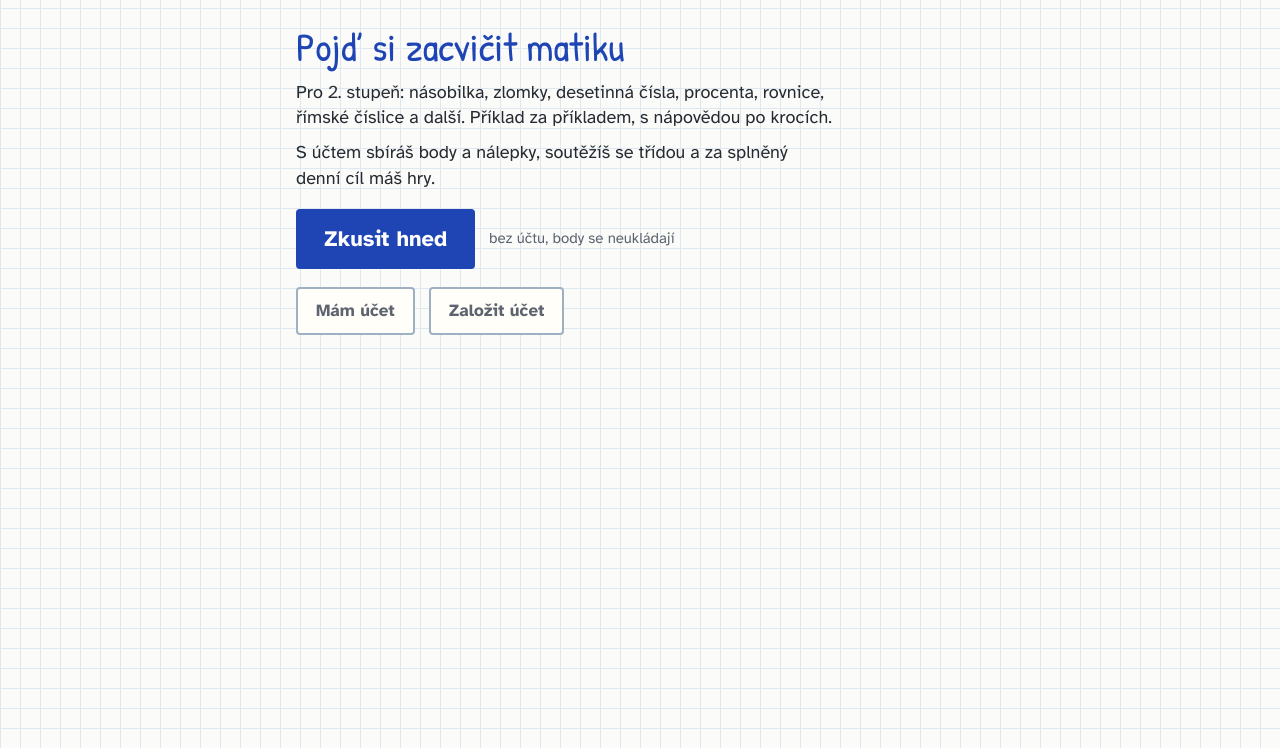
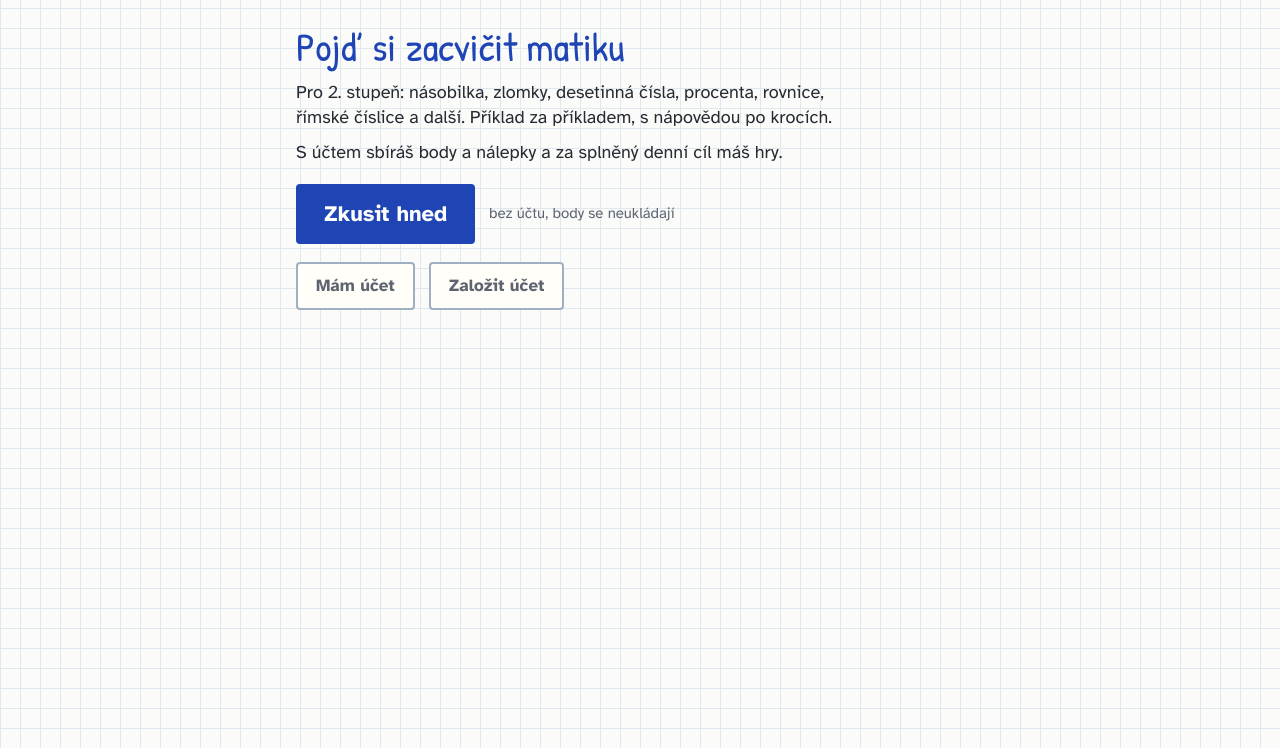
Before and after one commit to hb007/matika, a PHP site: page / in a window 1280 px wide. Shown: the part 52-800 px from the top of the page. Run offline with PHP 8.4, Linux system fonts and the light colour scheme.

Commit message:
Žebříček ve Výsledcích dočasně vypnutý
Děti nemají mezi sebou soutěžit. Přepínač BOARD v lib/db.php: server
žebříček ani karty ostatních dětí neposílá, Výsledky ho neukazují a
úvod i návod u registrace o soutěžení nemluví.

Co-Authored-By: Claude Opus 5.5 <noreply@anthropic.com>
Claude-Session: https://claude.ai/code/session_011GrfrsrAztF4ZXZCFocRmw

```diff
--- a/api.php
+++ b/api.php
@@ -132,7 +132,7 @@ function state(string $today, string $slug = ''): array
     $users[] = guest_state($today);
     $page = $slug !== '' ? user_by_slug(db(), $slug) : null;
     return ['modules' => MODULES, 'difficulties' => DIFFICULTIES, 'goal' => GOAL, 'stickers' => STICKERS,
-            'colors' => array_map(fn($c) => $c['name'], COLORS), 'pin' => ['min' => PIN_MIN, 'max' => PIN_MAX],
+            'colors' => array_map(fn($c) => $c['name'], COLORS), 'pin' => ['min' => PIN_MIN, 'max' => PIN_MAX], 'board' => BOARD,
             'users' => $users, 'page' => $page ? $page + ['logged' => isset($logged[$page['id']])] : null];
 }
 
@@ -317,7 +317,7 @@ try {
             $uid = require_uid($in);
             $me = user_rows(db(), [$uid])[0];
             out(['users' => state($today)['users'], 'stats' => user_stats(db(), $uid, $today),
-                 'board' => ['all' => leaderboard(db(), $today, null),
+                 'board' => !BOARD ? null : ['all' => leaderboard(db(), $today, null),
                              'class' => $me['class_id'] === null ? null : leaderboard(db(), $today, $me['class_id']),
                              'class_name' => $me['class_name']],
                  'invite' => class_invite(db(), $me['class_id'])]);
@@ -325,6 +325,9 @@ try {
         case 'card':
             // veřejná karta jiného dítěte (klepnutí v žebříčku)
             require_uid($in, true);
+            if (!BOARD) {
+                fail('Žebříček je vypnutý.', 404);
+            }
             $card = user_card(db(), (int) param($in, 'target'), $today);
             $card ? out($card) : fail('Takový účet tu není.', 404);
 
--- a/app.js
+++ b/app.js
@@ -207,7 +207,9 @@
         `<label class="swatch" data-color="${k}"><input type="radio" name="color" value="${k}"${i === 0 ? ' checked' : ''}><span></span>${esc(name)}</label>`).join('');
       html = '<h1>Nový účet</h1>'
         + '<div class="guide"><p><b>Co kdo uvidí</b></p><ul>'
-        + '<li><span aria-hidden="true">👀</span> <b>Ostatní děti s účtem:</b> tvoji přezdívku, barvu, třídu, body a nálepky.</li>'
+        + (state.board
+          ? '<li><span aria-hidden="true">👀</span> <b>Ostatní děti s účtem:</b> tvoji přezdívku, barvu, třídu, body a nálepky.</li>'
+          : '<li><span aria-hidden="true">👀</span> <b>Ostatní děti</b> tvoje body ani nálepky nevidí. Nikdo tu nesoutěží, cvičíš pro sebe.</li>')
         + '<li><span aria-hidden="true">🔒</span> <b>Jen ty</b> (a kdo je přihlášený na tvém telefonu): přihlašovací jméno, co ti jde a nejde a kolik času jsi v appce.</li>'
         + '<li><span aria-hidden="true">🧑‍🏫</span> <b>Správce appky</b> (učitel, rodič): všechno o tvém účtu kromě PINu.</li>'
         + '<li><span aria-hidden="true">🤫</span> <b>PIN nevidí nikdo</b>, ani správce. Nikomu ho neříkej. Když ho zapomeneš, správce ti nastaví nový.</li>'
@@ -753,7 +755,7 @@
       if (r.note) extra.push(esc(r.note));
       // bez účtu: po pár příkladech (a při splnění cíle) nabídnout účet, ať body nepropadnou
       if (isGuest() && (me.solved_today === 5 || me.solved_today === state.goal)) {
-        extra.push(`Máš ${me.today} bodů jen do zavření appky. <a class="link" href="./?ucet">Založ si účet</a> a body, nálepky i žebříček ti zůstanou.`);
+        extra.push(`Máš ${me.today} bodů jen do zavření appky. <a class="link" href="./?ucet">Založ si účet</a> a body${state.board ? ', nálepky i žebříček' : ' i nálepky'} ti zůstanou.`);
       }
       fb.innerHTML = `<div class="praise">${tick}<span class="hand">${pick(['Výborně!', 'Správně!', 'Přesně tak!', 'Paráda!', 'Trefa!', 'Super!'])}</span>`
         + `<span class="stamp">+${r.points + (r.bonus || 0)}</span></div>`
@@ -1290,10 +1292,14 @@
       ? `<p><b>Pozvi spolužáky${me.class_name ? ` do třídy ${esc(me.class_name)}` : ''}.</b> Kdo otevře tenhle odkaz, založí si účet a bude rovnou ve tvé třídě.</p>`
         + `<div class="invite-row"><input type="text" readonly value="${esc(inv)}" aria-label="Zvací odkaz"><button type="button" class="btn invite-copy" data-copy="${esc(inv)}">Zkopírovat</button></div>`
       : '';
+    // žebříček jde vypnout na serveru (BOARD v lib/db.php), pak chybí i jeho nadpis
     board = s.board;
-    if (!board.class) boardTab.scope = 'all';
+    $('board-wrap').hidden = !board;
     $('card').hidden = true;
-    renderBoard();
+    if (board) {
+      if (!board.class) boardTab.scope = 'all';
+      renderBoard();
+    }
     // album: získané nálepky (kolikrát), nezískané šedě s tím, jak je dostat
     $('album').innerHTML = renderAlbum(s.stats.stickers || {});
     const st = s.stats;
@@ -1434,7 +1440,7 @@
       // dítě z adresy: přihlášené na zařízení → rovnou cvičit, jinak PIN (nebo nastavení PINu)
       const page = s.page && s.page.slug === slug ? s.page : null;
       const me = page && s.users.find((u) => u.id === page.id);
-      Object.assign(state, { modules: s.modules, diffs: s.difficulties, goal: s.goal, colors: s.colors || {}, pin: s.pin || state.pin, page, user: me ? me.id : null });
+      Object.assign(state, { modules: s.modules, diffs: s.difficulties, goal: s.goal, board: s.board !== false, colors: s.colors || {}, pin: s.pin || state.pin, page, user: me ? me.id : null });
       renderKids(s.users);
       if (me) openLast();
       else if (page) showLogin(page.has_pin ? 'pin' : 'setup', page);
--- a/index.php
+++ b/index.php
@@ -97,7 +97,7 @@ $color = $kid ? (COLORS[$kid['color']] ?? COLORS['modra']) : null;
     <div id="welcome" hidden>
       <h1>Pojď si zacvičit matiku</h1>
       <p class="lead">Pro 2. stupeň: násobilka, zlomky, desetinná čísla, procenta, rovnice, římské číslice a další. Příklad za příkladem, s nápovědou po krocích.</p>
-      <p class="lead">S účtem sbíráš body a nálepky, soutěžíš se třídou a za splněný denní cíl máš hry.</p>
+      <p class="lead">S účtem sbíráš body a nálepky<?= BOARD ? ', soutěžíš se třídou' : '' ?> a za splněný denní cíl máš hry.</p>
       <div class="who-more">
         <button type="button" class="btn big" data-login="guest">Zkusit hned</button>
         <span class="who-note">bez účtu, body se neukládají</span>
@@ -202,11 +202,13 @@ $color = $kid ? (COLORS[$kid['color']] ?? COLORS['modra']) : null;
     <table class="table" id="compare"></table>
     <div class="me-actions" id="me-actions"></div>
     <div class="invite" id="invite" hidden></div>
+    <div id="board-wrap"<?= BOARD ? '' : ' hidden' ?>>
     <h2>Žebříček</h2>
     <div class="tabs" id="board-scope" role="tablist" aria-label="Kdo"></div>
     <div class="tabs" id="board-range" role="tablist" aria-label="Období"></div>
     <div id="board"></div>
     <div id="card" class="card" hidden></div>
+    </div>
     <h2>Album nálepek</h2>
     <div id="album"></div>
     <h2>Přehled pro rodiče</h2>
--- a/lib/db.php
+++ b/lib/db.php
@@ -1,6 +1,10 @@
 <?php
 // SQLite v data/ (složka zůstává v repu, viz tasks/lessons.md). Tabulky
 // založí první požadavek sám; databázi ze starší verze (holka a kluk) převede.
+
+// Žebříček ve Výsledcích (body ostatních dětí, jejich karty). Dočasně vypnutý:
+// děti nemají mezi sebou soutěžit. Zapnutí: true.
+const BOARD = false;
 
 // Paleta barev dítěte: klíč → název a odstíny (světlý motiv: text i pozadí
 // štítku; tmavý motiv: text, pozadí). Stejné klíče zná style.css ([data-color=…])
```
